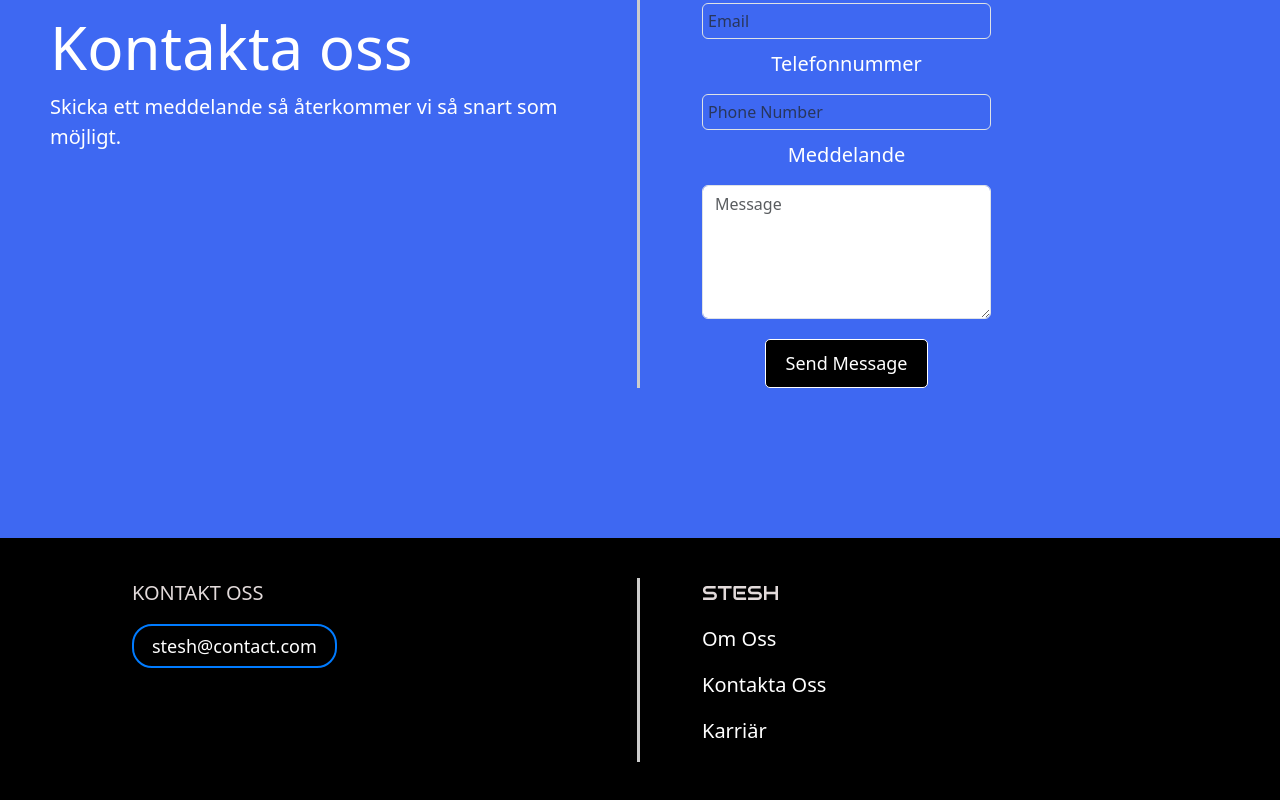
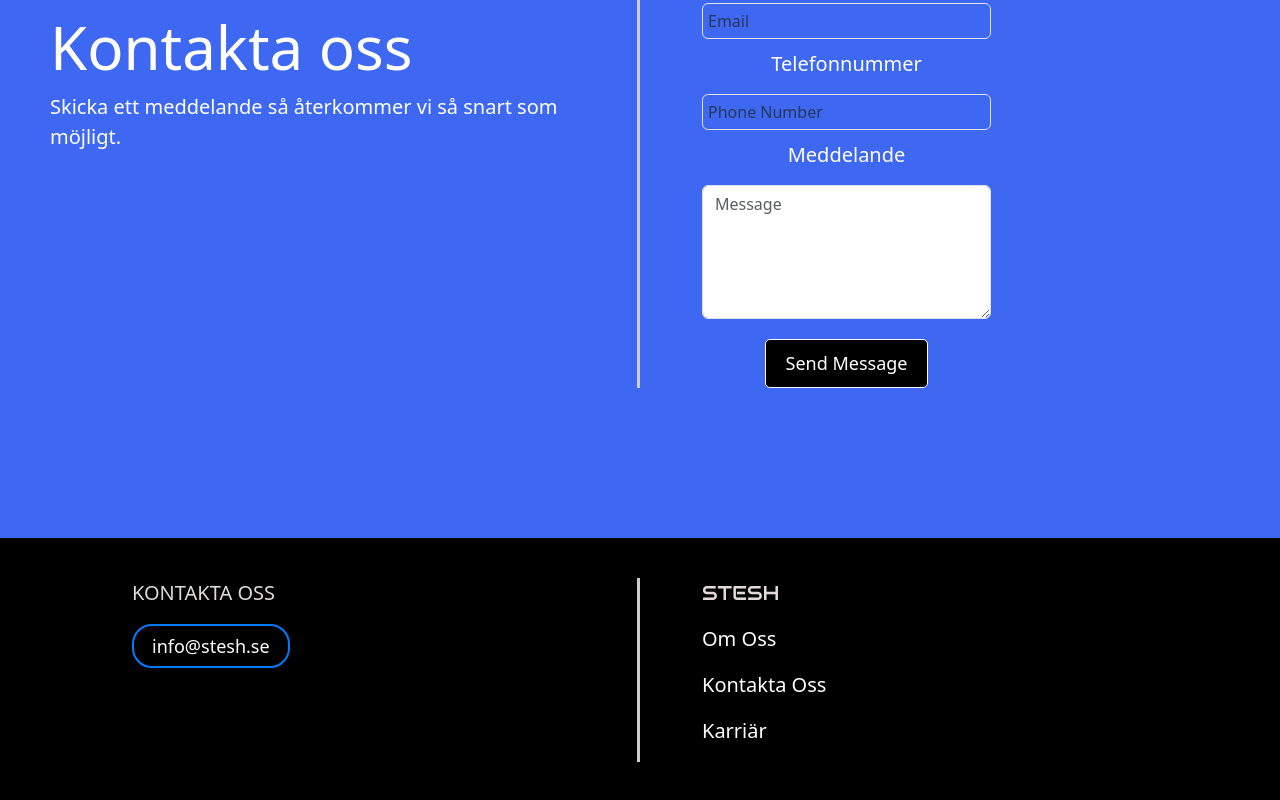
Before and after one commit to nataliemajadixon/stesh, a React (Create React App) app: page /contact in a window 1280 px wide. Shown: the part 845-1645 px from the top of the page. Built offline with nearby package versions, Linux system fonts and the light colour scheme; a web font is replaced by a local one.

Commit message:
Update Footer.jsx
Changing email

```diff
--- a/src/components/Footer/Footer.jsx
+++ b/src/components/Footer/Footer.jsx
@@ -10,9 +10,9 @@ const Footer = () => {
                         <Row>
                             <Col xs={12} md={6} className='footer-column'>
                                 <div className="footer-first">
-                                <p className='bottomheaders'>KONTAKT OSS</p>
+                                <p className='bottomheaders'>KONTAKTA OSS</p>
                                 <button className="footer-button">
-                                    <a href="mailto:info@nexergroup.com" className="footer-link">stesh@contact.com</a>
+                                    <a href="mailto:info@stesh.se" className="footer-link">info@stesh.se</a>
                                 </button>
                                 </div>
                                 {/* <p><a className='bottomlinks' href='/contact'>E-post</a></p>
```
